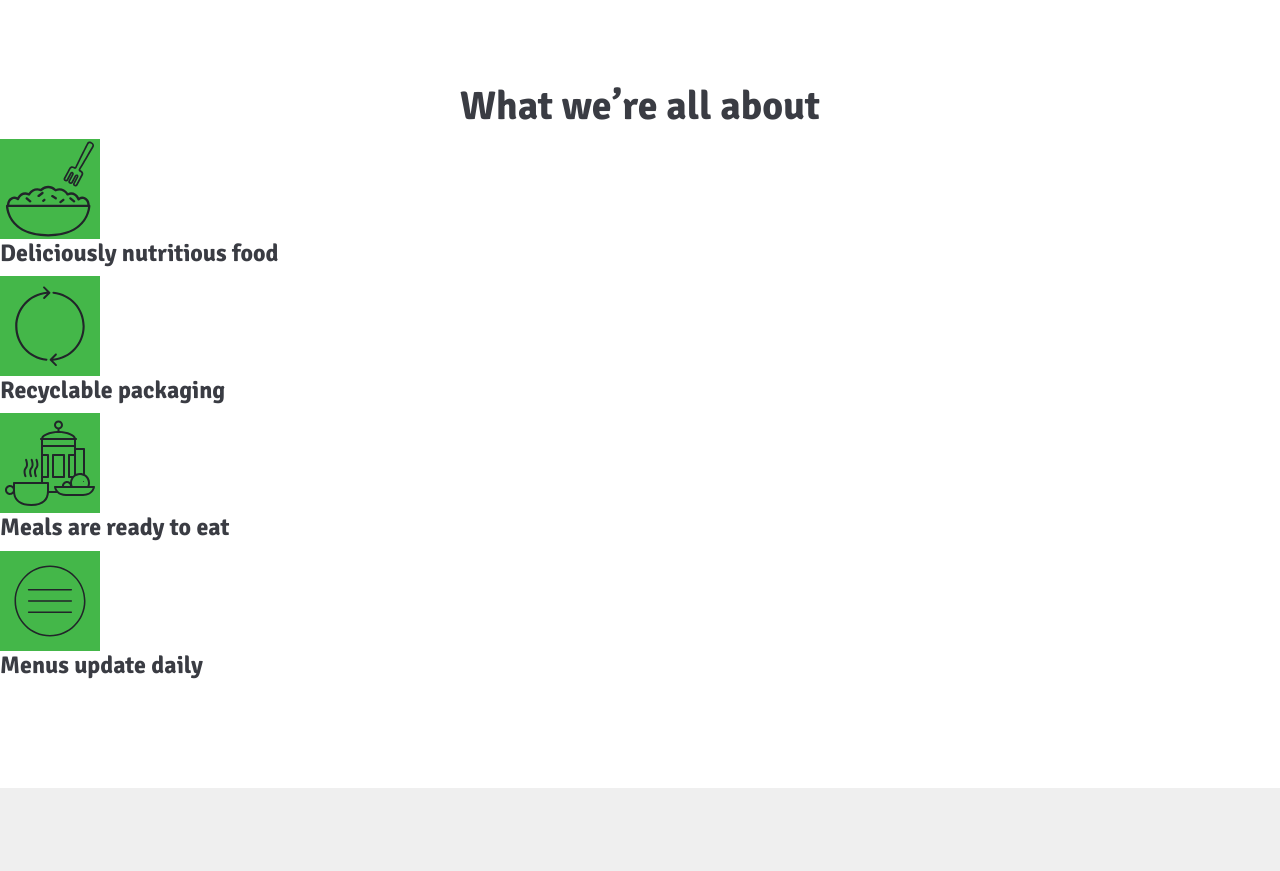
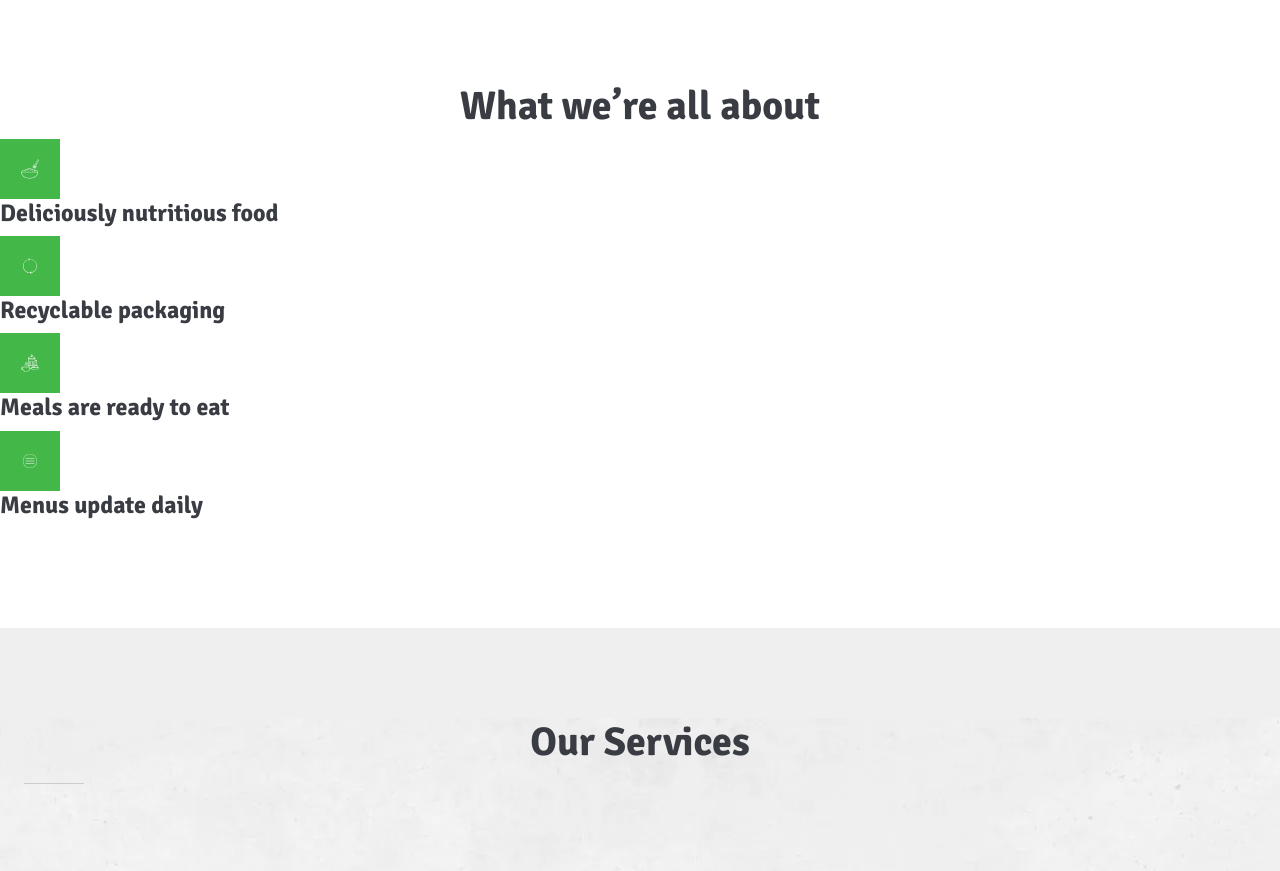
Before and after one commit to koldovsky/714-team-07, a plain HTML site: page index.html in a window 1280 px wide. Shown: the part 7340-8211 px from the top of the page. Drawn offline with nearby package versions, Linux system fonts and the light colour scheme; files whose address does not match are found by name.

Commit message:
fix icons

```diff
--- a/css/index_froots_info_section.css
+++ b/css/index_froots_info_section.css
@@ -57,8 +57,8 @@
 .tea svg,
 .menu svg{
     background: #44b749;
-    width: 100px;
-    height: 100px;
+    padding: 20px;
+    color: white
 }
 
 .icons{
```
